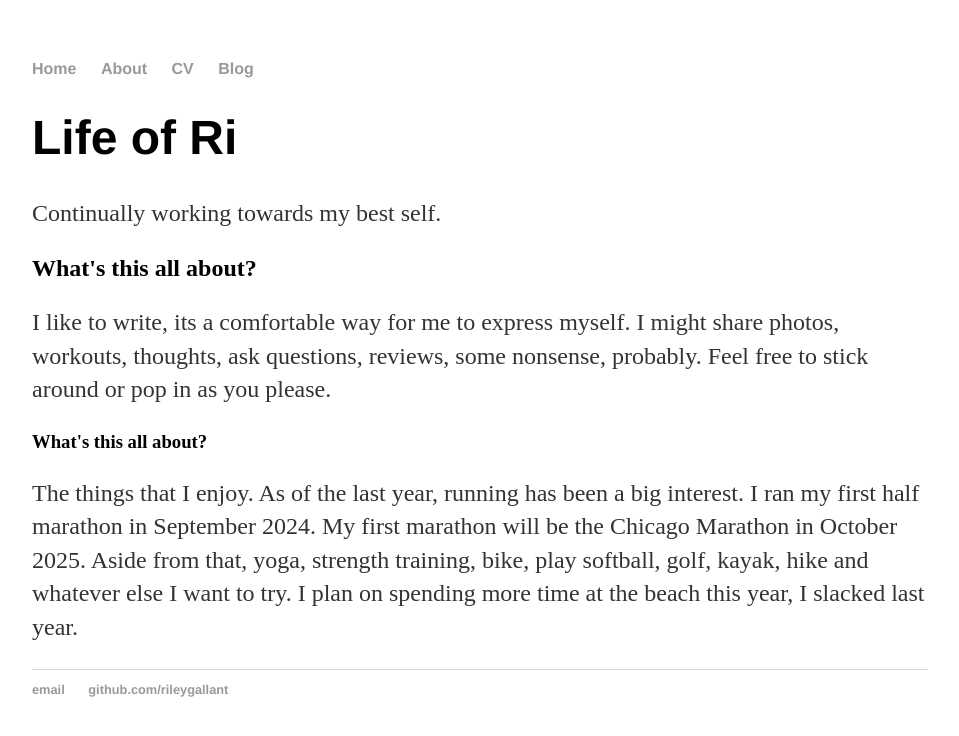
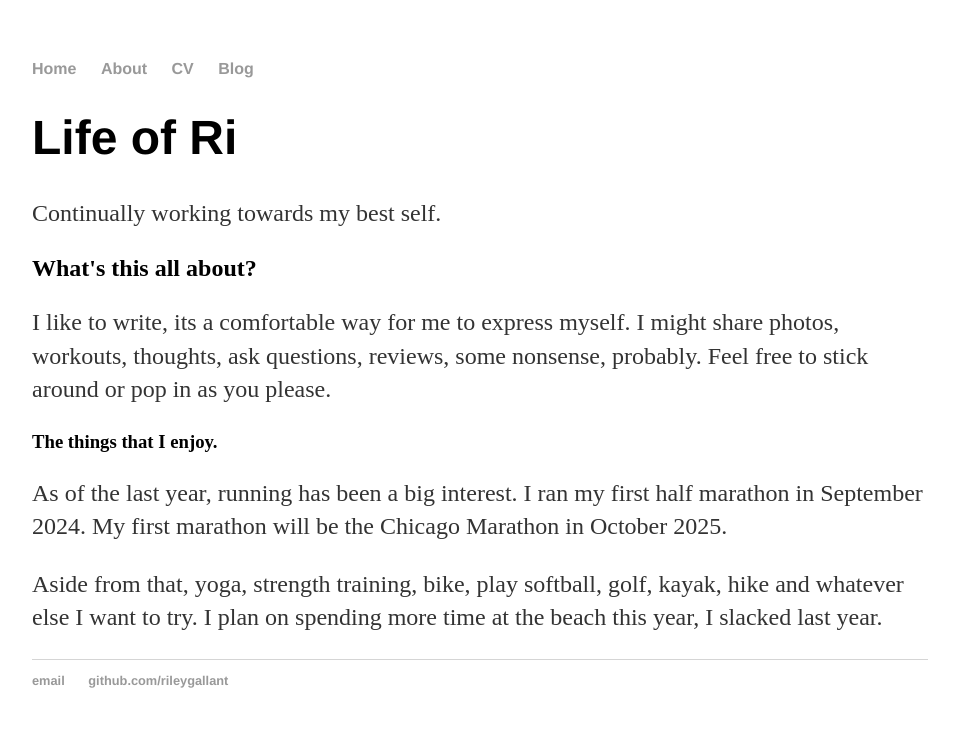
Before and after one commit to rileygallant/rileygallant.github.io, a Jekyll site: the page built from index.html, in a window 1280 px wide. Shown: the top 736 px of the page, without its empty margins (160-1119 px from the left). Built offline with Jekyll 4.4.1, drawn with Linux system fonts in a browser that asks for light colours.

Commit message:
Update index.html

```diff
--- a/index.html
+++ b/index.html
@@ -16,13 +16,12 @@ title: Riley Gallant
 					Feel free to stick around or pop in as you please.
 				</p>
 			<div class="blurb">
-			<h3>What's this all about?</h3>
-			<p>The things that I enjoy.
-				As of the last year, running has been a big interest.
+			<h3>The things that I enjoy.</h3>
+				<p> As of the last year, running has been a big interest.
 				I ran my first half marathon in September 2024. My first marathon will be the Chicago Marathon in October 2025.
 
-				Aside from that, yoga, strength training, bike, play softball, golf, kayak, hike and whatever else I want to try.
-
+				<p>Aside from that, yoga, strength training, bike, play softball, golf, kayak, hike and whatever else I want to try.
 				I plan on spending more time at the beach this year, I slacked last year.
-			</p>
+				</p>
+				</p>
     		</div><!-- /.blurb -->
```
